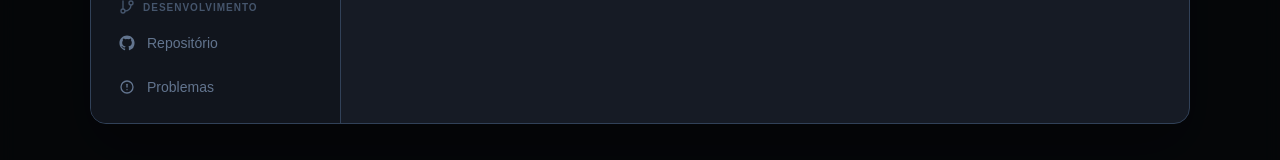
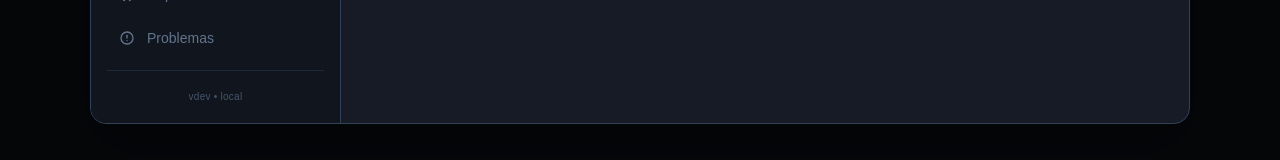
Before and after one commit to ricardolhc/rumble-challenge, a React (Vite) app in the folder rumble-challenge/: page / in a window 1280 px wide. Both pictures are taken after a click on the button 38 px from the left and 38 px from the top of the page. Shown: the part 601-761 px from the top of the page. Built offline with nearby package versions, Linux system fonts and the light colour scheme; no server answers; a web font is replaced by a local one.

Commit message:
feat: add version deploy

```diff
--- a/rumble-challenge/src/pages/components/settings/SettingsSidebar.tsx
+++ b/rumble-challenge/src/pages/components/settings/SettingsSidebar.tsx
@@ -4,17 +4,11 @@ import type { DrawCount, SettingsSection } from "./settings.types";
 
 interface SettingsSidebarProps {
   selectedSection: SettingsSection;
-
   onSectionChange: (section: SettingsSection) => void;
-
   globalBansCount: number;
-
   individualBansCount: number;
-
   drawCount: DrawCount;
-
   logsCount: number;
-
   challengeMode: boolean;
 }
 
@@ -32,6 +26,9 @@ export function SettingsSidebar({
   challengeMode,
 }: SettingsSidebarProps) {
   const { t } = useTranslation();
+
+  const version = import.meta.env.VITE_APP_VERSION ?? "dev";
+  const commitSha = import.meta.env.VITE_COMMIT_SHA ?? "local";
 
   const itemClass = (section: SettingsSection) =>
     `flex cursor-pointer items-center gap-3 rounded-lg px-3 py-2.5 text-left text-sm font-medium transition-colors ${
@@ -72,7 +69,6 @@ export function SettingsSidebar({
             className="h-4 w-4 shrink-0"
           >
             <circle cx="12" cy="12" r="9" />
-
             <path d="m6 6 12 12" />
           </svg>
 
@@ -98,11 +94,8 @@ export function SettingsSidebar({
             className="h-4 w-4 shrink-0"
           >
             <circle cx="9" cy="7" r="4" />
-
             <path d="M3 21v-2a6 6 0 0 1 12 0v2" />
-
             <path d="M19 8v6" />
-
             <path d="M16 11h6" />
           </svg>
 
@@ -130,15 +123,10 @@ export function SettingsSidebar({
             className="h-4 w-4 shrink-0"
           >
             <path d="M3 3h18v18H3z" />
-
             <path d="m8 8 .01 0" />
-
             <path d="m16 8 .01 0" />
-
             <path d="m8 16 .01 0" />
-
             <path d="m16 16 .01 0" />
-
             <path d="m12 12 .01 0" />
           </svg>
 
@@ -228,6 +216,12 @@ export function SettingsSidebar({
             <ExternalLinkIcon />
           </a>
         </div>
+
+        <div className="mt-3 border-t border-slate-800 pt-3 text-center">
+          <span className="text-[10px] font-medium tracking-wide text-slate-600">
+            v{version} • {commitSha}
+          </span>
+        </div>
       </div>
     </aside>
   );
@@ -245,7 +239,6 @@ function ChallengeIcon() {
       className="h-4 w-4 shrink-0"
     >
       <path d="M12 2 4 5v6c0 5 3.4 9.7 8 11 4.6-1.3 8-6 8-11V5l-8-3Z" />
-
       <path d="m9 12 2 2 4-4" />
     </svg>
   );
@@ -263,9 +256,7 @@ function HistoryIcon() {
       className="h-4 w-4 shrink-0"
     >
       <path d="M3 12a9 9 0 1 0 3-6.7L3 8" />
-
       <path d="M3 3v5h5" />
-
       <path d="M12 7v5l3 2" />
     </svg>
   );
@@ -283,11 +274,8 @@ function BranchIcon() {
       className="h-4 w-4"
     >
       <line x1="6" y1="3" x2="6" y2="15" />
-
       <circle cx="18" cy="6" r="3" />
-
       <circle cx="6" cy="18" r="3" />
-
       <path d="M18 9a9 9 0 0 1-9 9" />
     </svg>
   );
@@ -313,9 +301,7 @@ function IssueIcon() {
       className="h-4 w-4 shrink-0"
     >
       <circle cx="12" cy="12" r="9" />
-
       <path d="M12 8v4" />
-
       <path d="M12 16h.01" />
     </svg>
   );
@@ -333,9 +319,7 @@ function ExternalLinkIcon() {
       className="ml-auto h-3.5 w-3.5 shrink-0 opacity-0 transition-all duration-200 group-hover:-translate-y-0.5 group-hover:translate-x-0.5 group-hover:opacity-100"
     >
       <path d="M15 3h6v6" />
-
       <path d="M10 14 21 3" />
-
       <path d="M18 13v6a2 2 0 0 1-2 2H5a2 2 0 0 1-2-2V8a2 2 0 0 1 2-2h6" />
     </svg>
   );
```
Also changed, not shown: rumble-challenge/vite-env.d.ts (added, +10 -0 lines).
